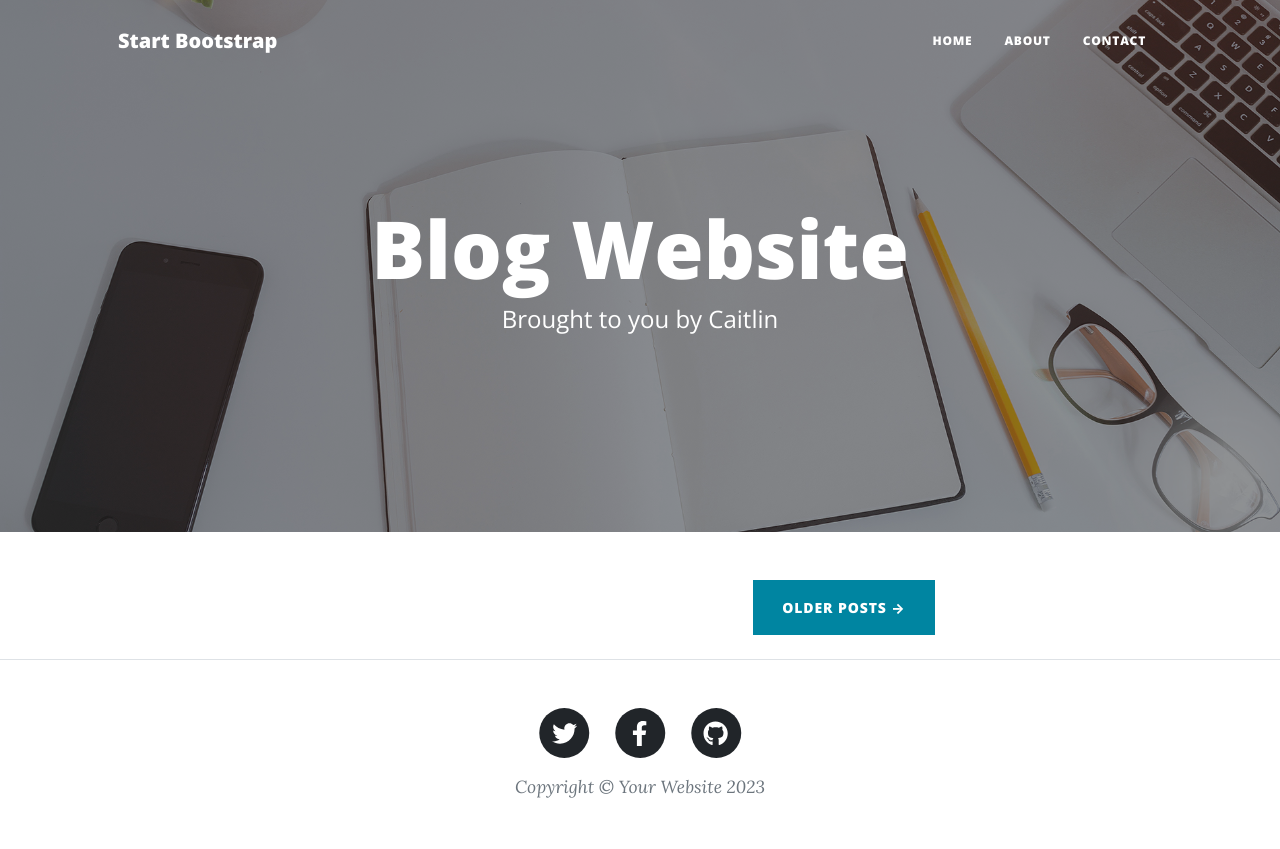
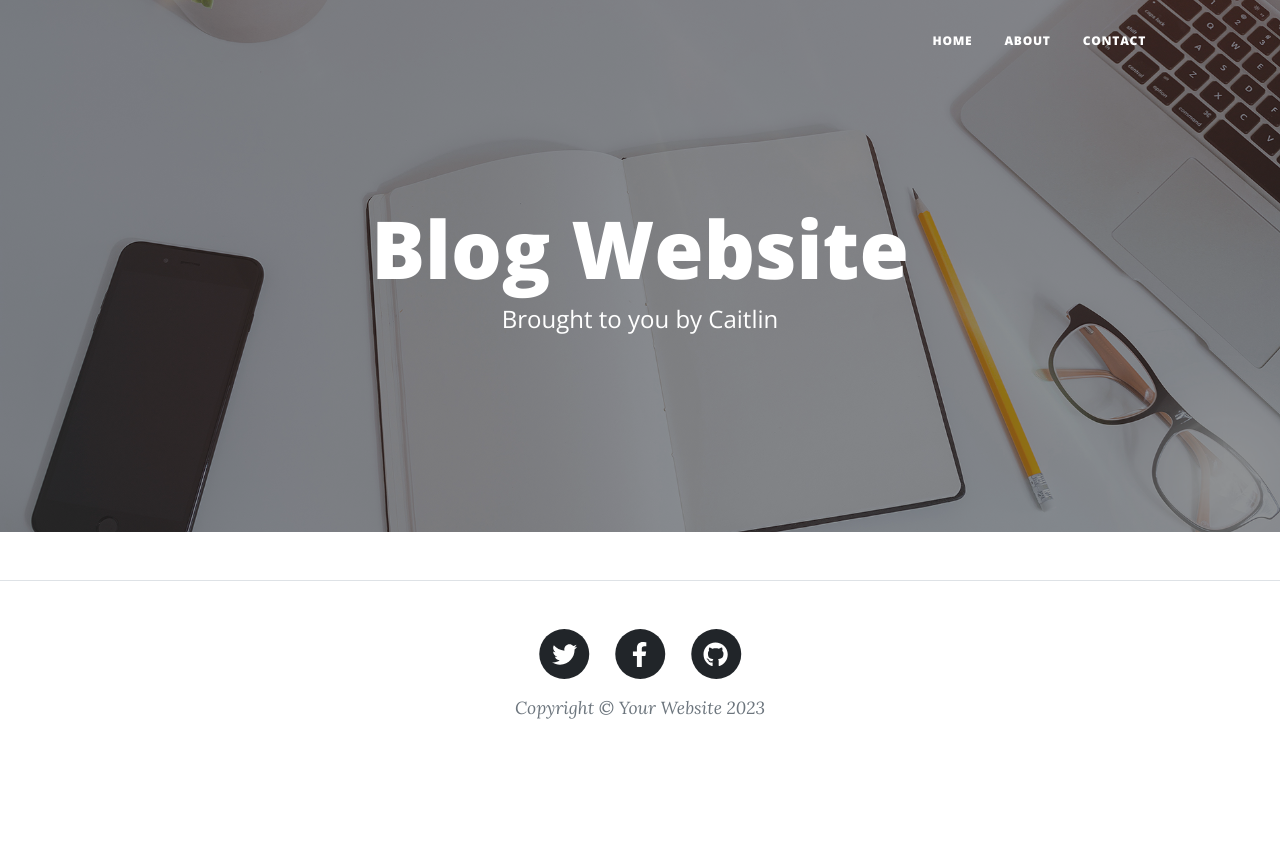
Before and after one commit to Calise425/blog_website, a Flask app: page / in a window 1280 px wide. After the commit the page ends 719 px from the top, so only its background shows below. Run offline with Flask 3, Linux system fonts and the light colour scheme; some libraries are stand-ins or nearby versions.

Commit message:
Did some file/ unnecessary button cleanup

```diff
--- a/templates/header.html
+++ b/templates/header.html
@@ -7,7 +7,7 @@
 <body>
     <nav class="navbar navbar-expand-lg navbar-light" id="mainNav">
         <div class="container px-4 px-lg-5">
-            <a class="navbar-brand" href="index.html">Start Bootstrap</a>
+<!--            <a class="navbar-brand" href="index.html">Start Bootstrap</a>-->
             <button class="navbar-toggler" type="button" data-bs-toggle="collapse" data-bs-target="#navbarResponsive" aria-controls="navbarResponsive" aria-expanded="false" aria-label="Toggle navigation">
                 Menu
                 <i class="fas fa-bars"></i>
--- a/templates/index_bs.html
+++ b/templates/index_bs.html
@@ -52,7 +52,7 @@
                     <hr class="my-4" />
                     {% endfor %}
                     <!-- Pager-->
-                    <div class="d-flex justify-content-end mb-4"><a class="btn btn-primary text-uppercase" href="#!">Older Posts →</a></div>
+<!--                    <div class="d-flex justify-content-end mb-4"><a class="btn btn-primary text-uppercase" href="#!">Older Posts →</a></div>-->
                 </div>
             </div>
         </div>
```
